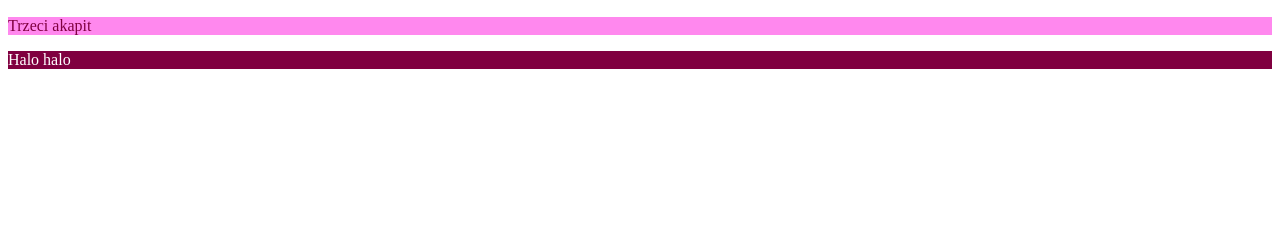
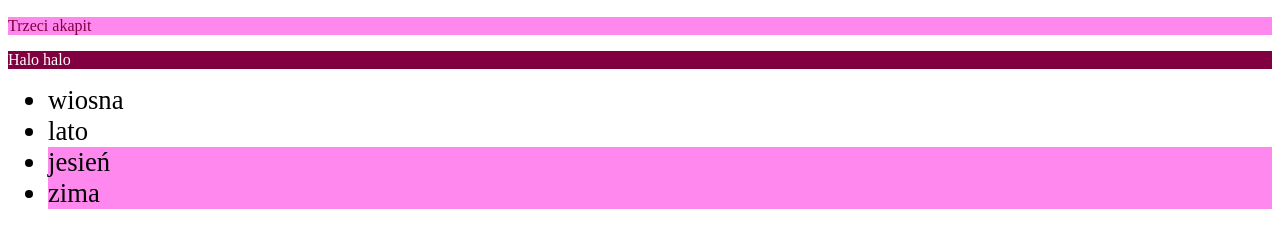
Before and after one commit to mateusza-szkolenia/2020-12-21-html5-js, a plain HTML site: page nauka1.html in a window 1280 px wide. Shown: the part 110-358 px from the top of the page. Drawn offline with Linux system fonts and the light colour scheme.

Commit message:
pętla + warunek

```diff
--- a/nauka1.html
+++ b/nauka1.html
@@ -8,12 +8,15 @@
             p {
                 color: #800040;
             }
-            p.wazne {
+            .wazne {
                 background-color: #ff88ee;
             }
             #hej {
                 color: #fff;
                 background-color: #800040;
+            }
+            .duze {
+                font-size: 20pt;
             }
         </style>
     </head>
@@ -25,10 +28,27 @@
         <p class="wazne">Trzeci akapit</p>
 
         <p id="hej">Hej</p>
+
+        <ul id="poryroku">
+            <li>wiosna</li>
+            <li>lato</li>
+            <li>jesień</li>
+            <li>zima</li>
+        </ul>
+
         <script>
             // document.write("<p>Halo halo halo</p>")
             var aaa = document.querySelector("#hej")
             aaa.innerText = "Halo halo"
+
+            var pory_roku = document.querySelectorAll("#poryroku li");
+
+            for(var i = 0; i < pory_roku.length; i++){
+                if ( i > 1 ){
+                    pory_roku[i].classList.add("wazne");
+                }
+                pory_roku[i].classList.add("duze")
+            }
         </script>
     </body>
 </html>
```
